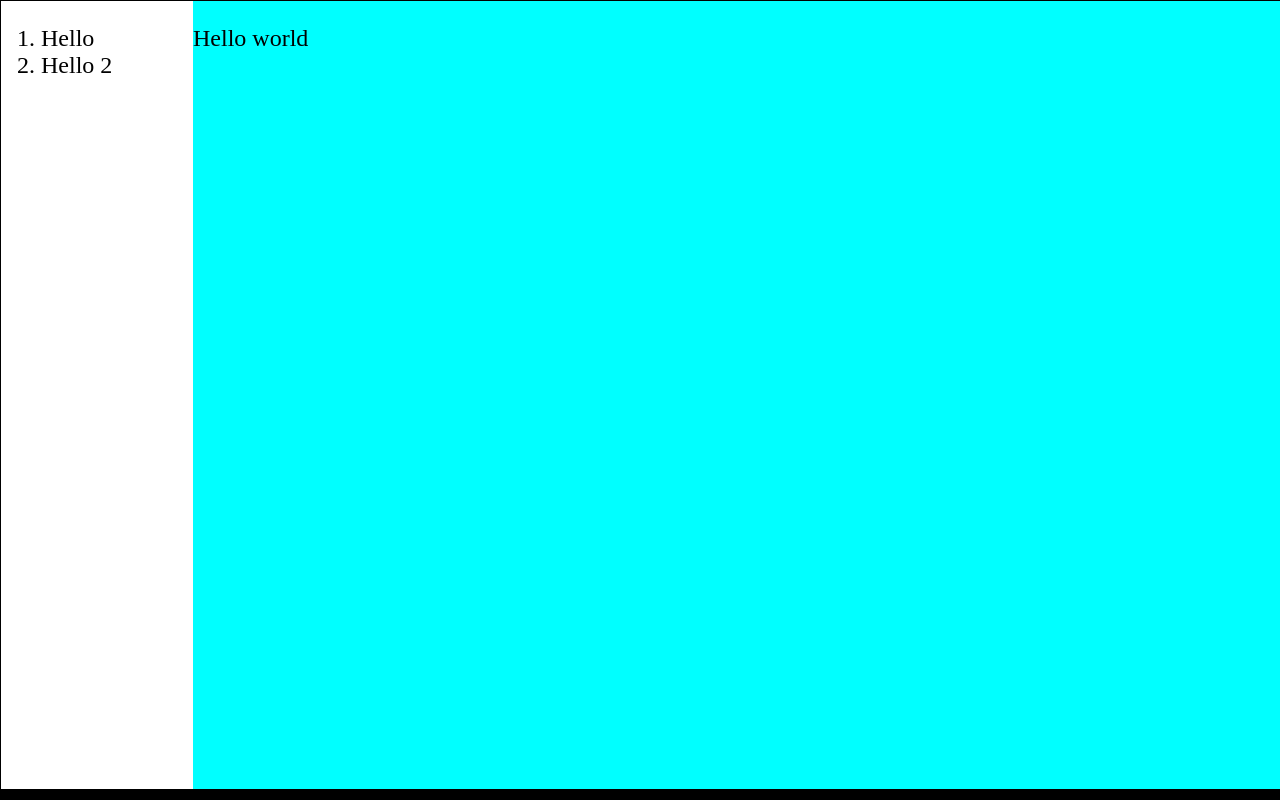
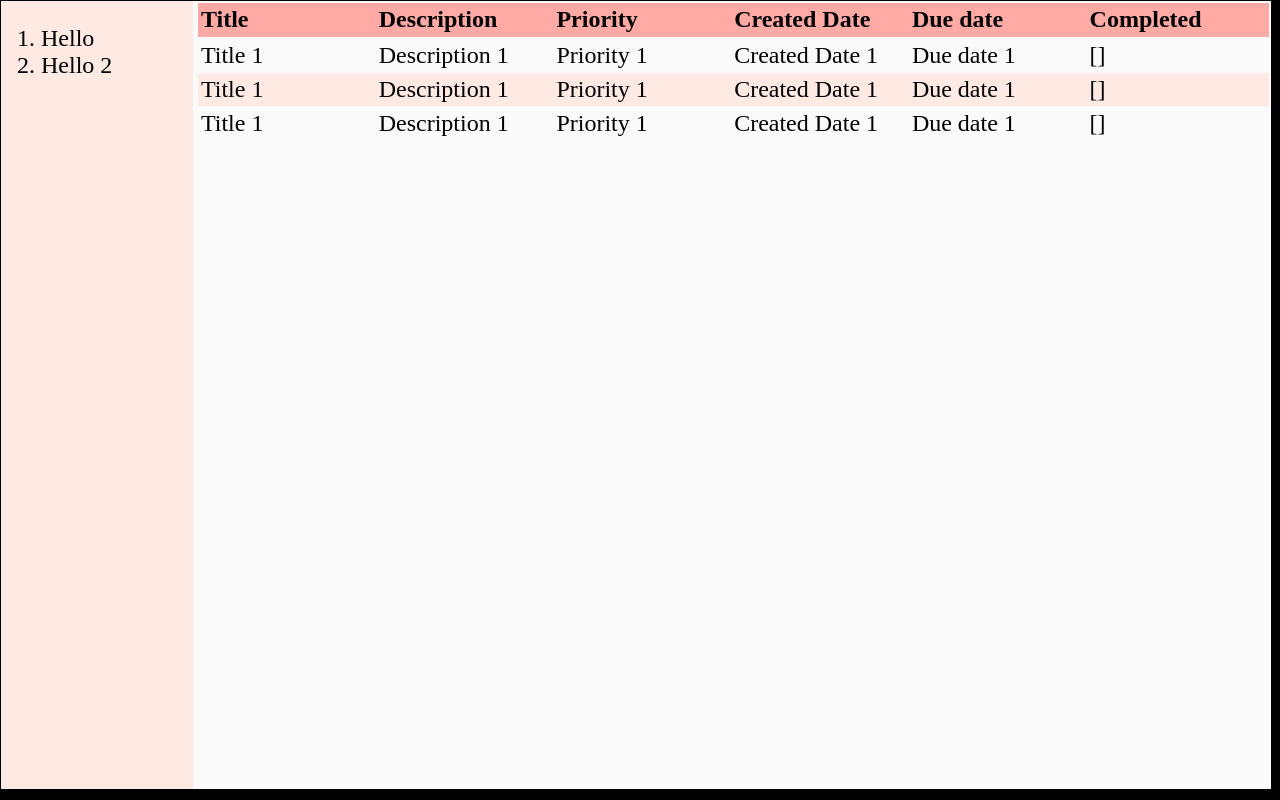
Before and after one commit to haukenpy/to-do-list, a website built with webpack: page src/index.html in a window 1280 px wide. Built offline with nearby package versions, Linux system fonts and the light colour scheme.

Commit message:
content table
Added base styling to table element

```diff
--- a/src/css-files/landingpage.css
+++ b/src/css-files/landingpage.css
@@ -4,6 +4,10 @@
     --font-size-large: 1.5em;
     --font-size-medium: 1em;
     --font-size-small: 0.7em;
+
+    --light-red-color: #ffaaa5;
+    --light-orange-color: #ffe9e3;
+    --white-color: #fafafa;
 }
 
 body {
@@ -21,14 +25,42 @@ body {
     font-size: var(--font-size-large);
 }
 
+/* Nav-panel and subsequent items */
+
 #nav-panel {
-    background-color: white;
+    background-color: var(--light-orange-color);
     width: 15vw;
     height: var(--full-height);
 }
 
+/* Project Container and subsequent items */
+
 #project-container {
-    background-color: cyan;
+    padding-left: 0.2vw;
+    background-color: var(--white-color);
     height: var(--full-height);
-    width: 85vw;
+    width: 84vw;
 }
+
+table {
+    width: 100%;
+}
+
+tr {
+    display: grid;
+    grid-template-columns: repeat(6, 1fr);
+    padding: 0.1em;
+}
+
+thead>tr:nth-child(1) {
+    font-weight: 600;
+    background-color: var(--light-red-color);
+}
+
+tr {
+    background-color: var(--white-color);
+}
+
+tr:nth-child(even) {
+    background-color: var(--light-orange-color);
+}
--- a/src/index.html
+++ b/src/index.html
@@ -18,9 +18,45 @@
             </ol>
         </div>
         <div id="project-container">
-                <p>Hello world</p>
+            <table>
+                <thead>
+                    <tr>
+                        <td>Title</td>
+                        <td>Description</td>
+                        <td>Priority</td>
+                        <td>Created Date</td>
+                        <td>Due date</td>
+                        <td>Completed</td>
+                    </tr>
+                </thead>
+                <tbody>
+                    <tr>
+                        <td>Title 1</td>
+                        <td>Description 1</td>
+                        <td>Priority 1</td>
+                        <td>Created Date 1</td>
+                        <td>Due date 1</td>
+                        <td>[]</td>
+                    </tr>
+                    <tr>
+                        <td>Title 1</td>
+                        <td>Description 1</td>
+                        <td>Priority 1</td>
+                        <td>Created Date 1</td>
+                        <td>Due date 1</td>
+                        <td>[]</td>
+                    </tr>
+                    <tr>
+                        <td>Title 1</td>
+                        <td>Description 1</td>
+                        <td>Priority 1</td>
+                        <td>Created Date 1</td>
+                        <td>Due date 1</td>
+                        <td>[]</td>
+                    </tr>
+                </tbody>
+            </table>
         </div>
     </div>
-
 </body>
 </html>
```
Lines whose indentation alone changed are shown as unchanged.
